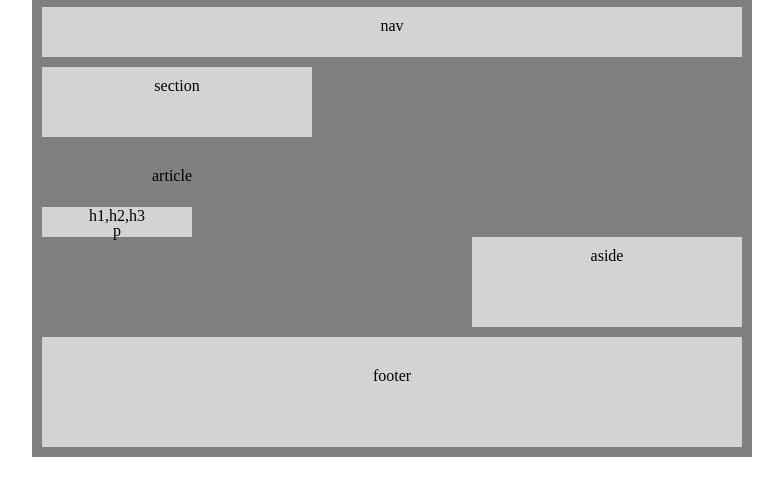
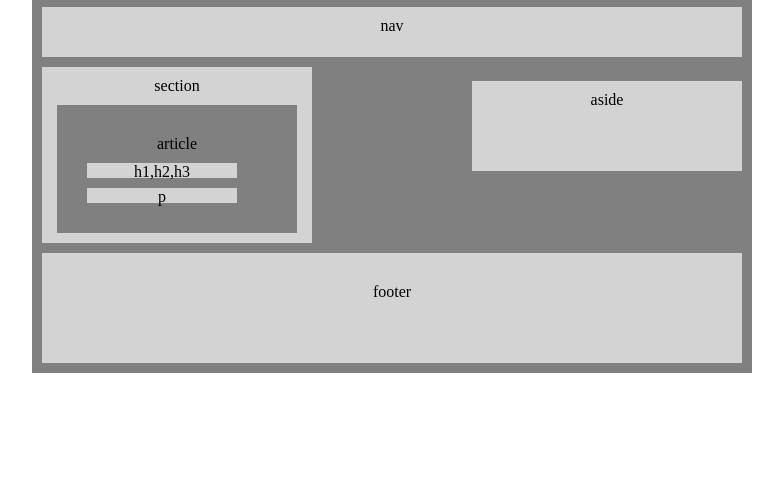
Before and after one commit to kbirge/HW-Wireframe, a plain HTML site: page index.html in a window 1280 px wide. Shown: the part 111-606 px from the top of the page, without its empty margins (248-1031 px from the left). Drawn offline with Linux system fonts and the light colour scheme.

Commit message:
getting better

```diff
--- a/style.css
+++ b/style.css
@@ -3,6 +3,7 @@
     background: gray;
     margin: 0 auto 0 auto;
     padding: 10px;
+    position: relative;
 }
 
 .heading{
@@ -10,8 +11,7 @@
     background: lightgray;
     padding: 20px;
     text-align: center;
-
-
+    margin-bottom: 10px
 }
 
 .nav{
@@ -21,6 +21,7 @@
     background:lightgray;
     padding: 10px;
     text-align: center;
+
 }
 
 .section{
@@ -30,6 +31,9 @@
     text-align: center;
     width:250px;
     float: left;
+    position: relative;
+    margin: auto;
+    margin-bottom: 10px;
 }
 
 .aside{
@@ -39,16 +43,20 @@
     padding: 10px;
     text-align: center;
     width: 250px;
-    float: right;
+    position: absolute;
+    top: 184px;
+    right: 10px;
+
 }
 
 .article{
     clear: both;
-    height:10px;
     background:gray;
     padding: 30px;
     text-align: center;
-    width:200px;
+    margin: auto;
+    width: 180px;
+    margin-top: 10px;
 }
 
 .h1{
@@ -56,6 +64,8 @@
     background: lightgray;
     text-align: center;
     width:150px;
+    margin-bottom: 10px;
+    margin-top: 10px;
 }
 
 .p{
```
Also changed, not shown: index.html (+6 -2 lines).
